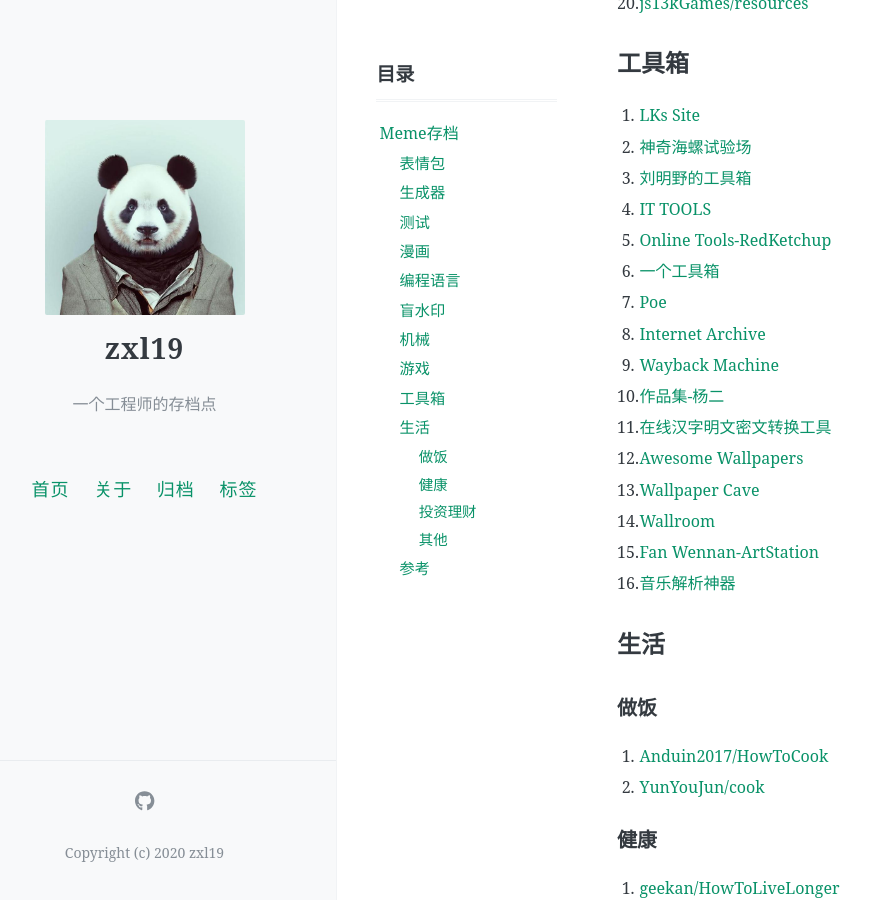
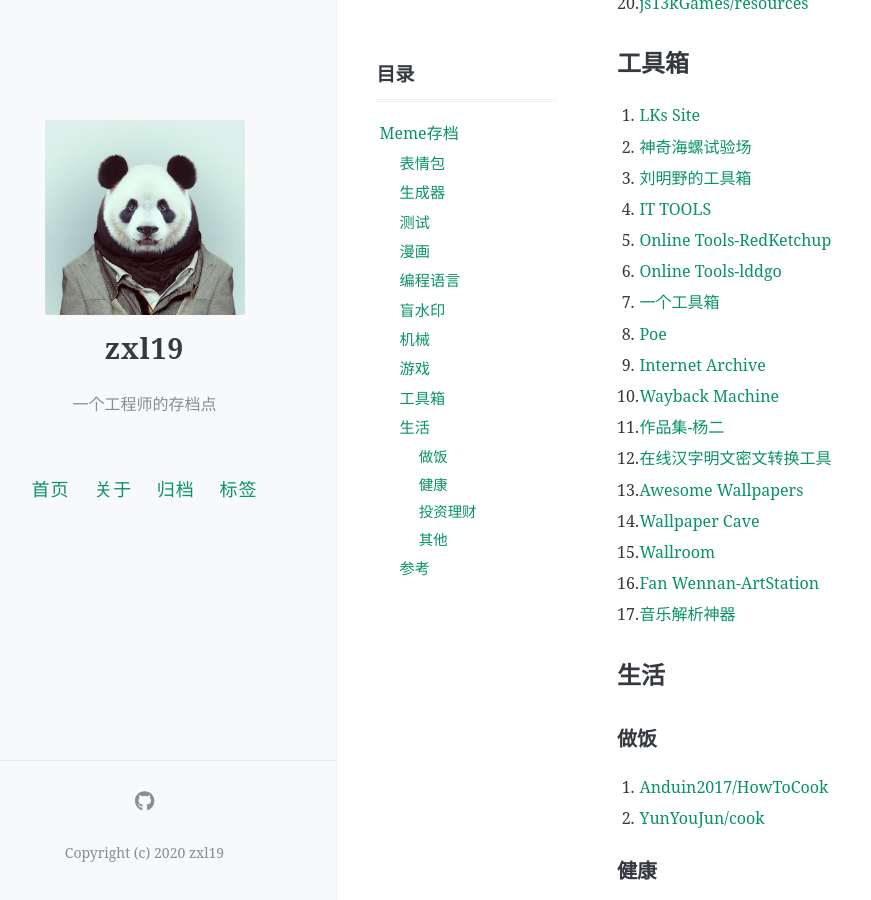
Before and after one commit to zxl19/zxl19.github.io, a Jekyll site: the page built from _posts/2020-06-08-meme-archive.md, in a window 1280 px wide and 900 px high, scrolled down 2802 px. Shown: the whole window, without its empty margins (47-918 px from the left). Built offline with Jekyll 4.4.1, drawn with Linux system fonts in a browser that asks for light colours; comment, search, counter and statistics services are not loaded.

Commit message:
Update Posts

```diff
--- a/_posts/2020-06-08-meme-archive.md
+++ b/_posts/2020-06-08-meme-archive.md
@@ -106,17 +106,18 @@ Meme这个词最初源自英国著名科学家理查德·道金斯所著的《
 3. [刘明野的工具箱](https://tool.liumingye.cn)
 4. [IT TOOLS](https://it-tools.tech)
 5. [Online Tools-RedKetchup](https://redketchup.io)
-6. [一个工具箱](http://www.atoolbox.net)
-7. [Poe](https://poe.com)
-8. [Internet Archive](https://archive.org)
-9. [Wayback Machine](http://web.archive.org)
-10. [作品集-杨二](https://yangerxiao.com/works)
-11. [在线汉字明文密文转换工具](https://www.chinese-encryption-online.love)
-12. [Awesome Wallpapers](https://wallhaven.cc)
-13. [Wallpaper Cave](https://wallpapercave.com)
-14. [Wallroom](https://wallroom.io)
-15. [Fan Wennan-ArtStation](https://www.artstation.com/nangesfg)
-16. [音乐解析神器](https://tools.jixiaob.cn)
+6. [Online Tools-lddgo](https://www.lddgo.net/en/index)
+7. [一个工具箱](http://www.atoolbox.net)
+8. [Poe](https://poe.com)
+9. [Internet Archive](https://archive.org)
+10. [Wayback Machine](http://web.archive.org)
+11. [作品集-杨二](https://yangerxiao.com/works)
+12. [在线汉字明文密文转换工具](https://www.chinese-encryption-online.love)
+13. [Awesome Wallpapers](https://wallhaven.cc)
+14. [Wallpaper Cave](https://wallpapercave.com)
+15. [Wallroom](https://wallroom.io)
+16. [Fan Wennan-ArtStation](https://www.artstation.com/nangesfg)
+17. [音乐解析神器](https://tools.jixiaob.cn)
 
 ## 生活
 
```
Also changed, not shown: _posts/2021-05-25-figure-plot.md (+4 -3 lines), _posts/2021-06-01-cpp-library.md (+8 -6 lines), _posts/2023-03-28-python-package.md (+2 -1 lines).
